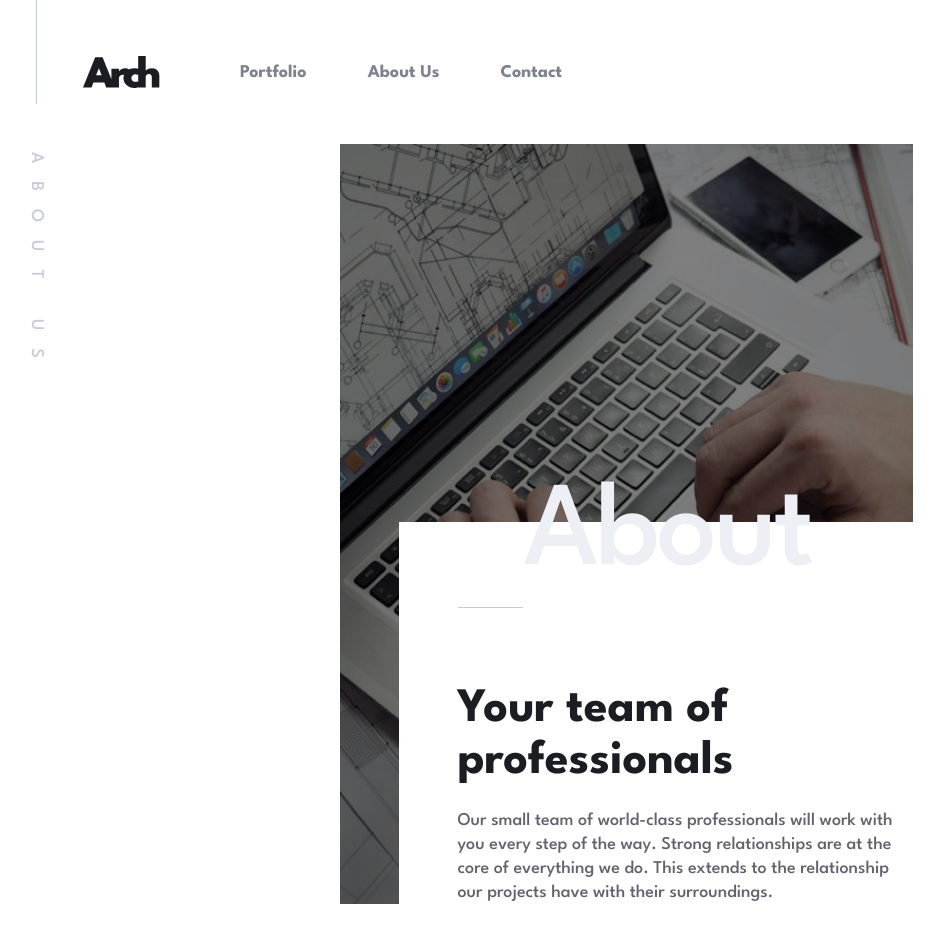
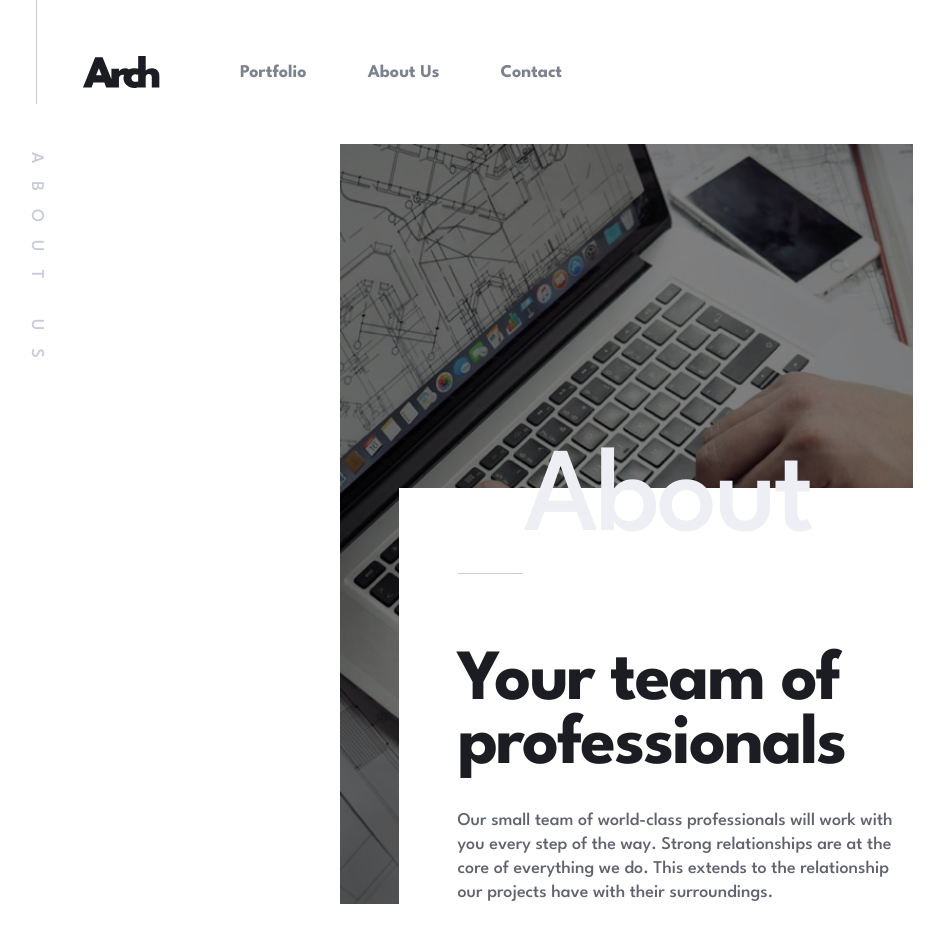
Before and after one commit to gigakhrz/arch-studio-multi-page-website, a Next.js app: page /about in a window 1280 px wide. Shown: the top 942 px of the page, without its empty margins (14-958 px from the left). Built offline with nearby package versions, Linux system fonts and the light colour scheme.

Commit message:
update styles

```diff
--- a/src/app/components/aboutChilds/Team.tsx
+++ b/src/app/components/aboutChilds/Team.tsx
@@ -11,7 +11,10 @@ const Team = (): JSX.Element => {
       md:pl-[59px] md:pr-0 md:flex-col-reverse"
       >
         <div className="flex flex-col gap-[21px] w-full">
-          <h1 className="text-[48px] leading-[52px] font-bold tracking=[-1.2px] text-[#1B1D23]">
+          <h1
+            className="text-[48px] leading-[52px] font-bold tracking=[-1.2px] text-[#1B1D23]  md:text-[72px]
+        md:leading-[64px] md:tracking-[-2px] md:w-[446px] md:mb-[10px]"
+          >
             Your team of professionals
           </h1>
           <p className="text-[18px] leading-[24px] font-medium  text-[#60636D]">
```
